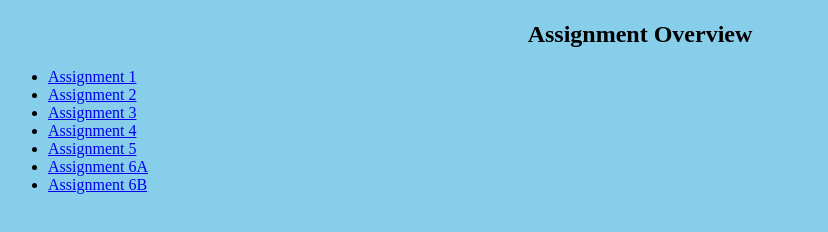
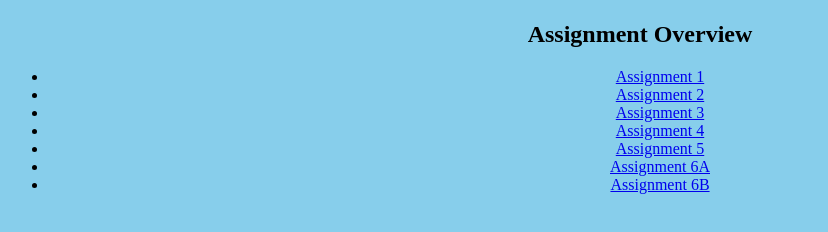
Before and after one commit to vilcatomarenzohc/vilcatomarenzohc.github.io, a plain HTML site: page web110/index.html in a window 1280 px wide. Shown: the part 98-330 px from the top of the page, without its empty margins (0-828 px from the left). Drawn offline with Linux system fonts and the light colour scheme.

Commit message:
Update styles.css

```diff
--- a/web110/styles.css
+++ b/web110/styles.css
@@ -17,7 +17,7 @@ p {
   text-align: center;
 }
 
-lu {
+li {
   text-align: center;
 }
 
```
